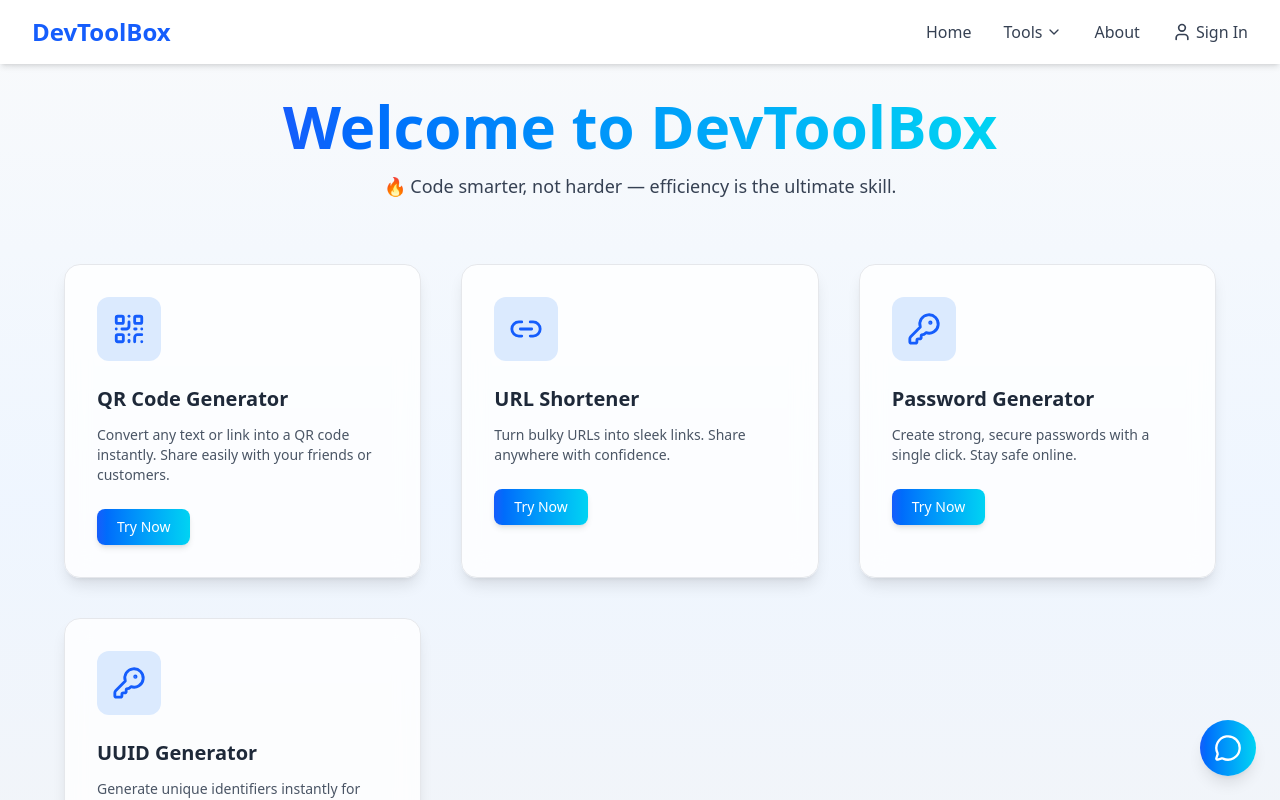
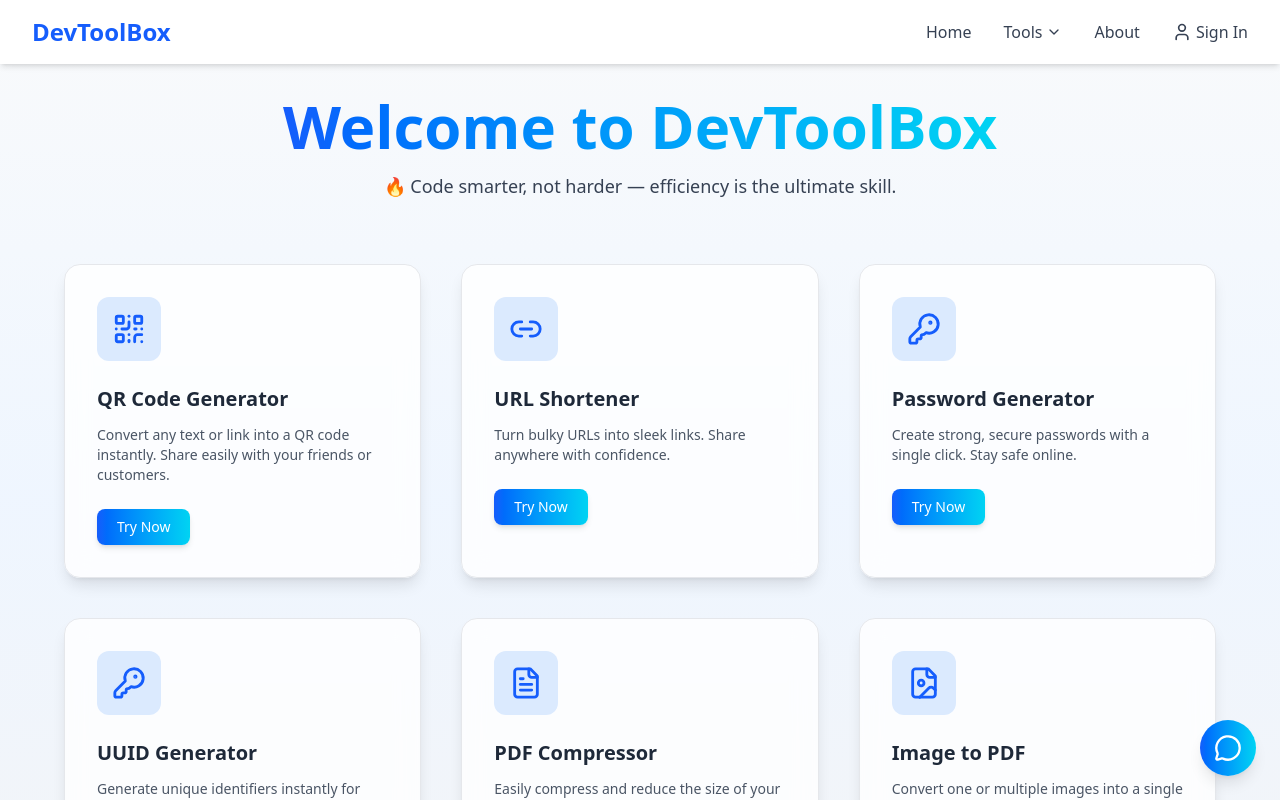
Before and after one commit to coAyush/DeveloperToolsApiProject, a React (Vite) app in the folder FrontEnd/: page /home in a window 1280 px wide. Shown: the top 800 px of the page. Built offline with nearby package versions, Linux system fonts and the light colour scheme.

Commit message:
Update Home.jsx

```diff
--- a/FrontEnd/src/pages/Home.jsx
+++ b/FrontEnd/src/pages/Home.jsx
@@ -1,7 +1,7 @@
 import React, { useState, useEffect } from "react";
-import { QrCode, Link2, KeyRound } from "lucide-react";
-import { Link } from "react-router-dom";
-import ChatWidget from "../components/ChatWidget";
+import { QrCode, Link2, KeyRound, FileText, FileImage } from "lucide-react"; // 👈 FileImage add kiya
+import { Link } from "react-router-dom"; // 👈 ToolCard ke andar Link use ho raha tha, import missing tha
+import ChatWidget from "../components/ChatWidget"; // 👈 ChatWidget ka import bhi add karo
 
 const quotes = [
   "🚀 Empower your creativity — the right tools make magic happen.",
@@ -97,10 +97,22 @@ const Home = () => {
           link="/tools/password"
         />
         <ToolCard
-          icon={KeyRound} // you can swap for another icon like Fingerprint, Hash, or Shield from lucide-react
+          icon={KeyRound}
           title="UUID Generator"
           desc="Generate unique identifiers instantly for your apps, databases, or integrations."
           link="/tools/uuid"
+        />
+        <ToolCard
+          icon={FileText}
+          title="PDF Compressor"
+          desc="Easily compress and reduce the size of your PDF files without losing quality."
+          link="/tools/pdf-compressor"
+        />
+        <ToolCard
+          icon={FileImage}
+          title="Image to PDF"
+          desc="Convert one or multiple images into a single PDF file instantly."
+          link="/tools/img-to-pdf"
         />
       </div>
       <ChatWidget />
```
